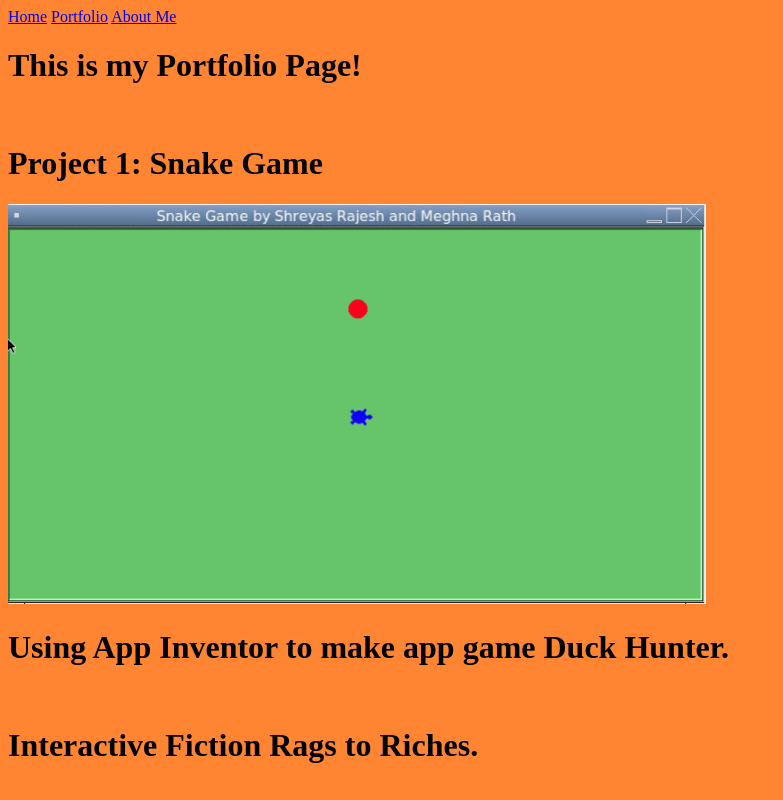
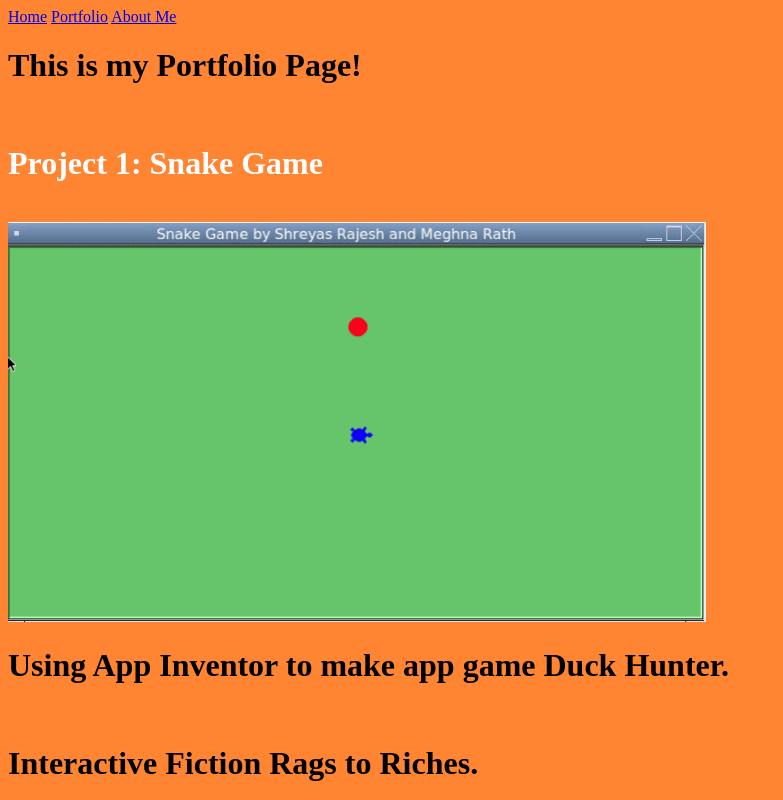
Before and after one commit to shreyasrajesh0917/OldPortfolioWebsite, a plain HTML site: page portfolio.html in a window 1280 px wide. Shown: the top 800 px of the page, without its empty margins (0-783 px from the left). Drawn offline with Linux system fonts and the light colour scheme.

Commit message:
Update portfolio.html

```diff
--- a/portfolio.html
+++ b/portfolio.html
@@ -10,7 +10,8 @@
     <a href="aboutme.html">About Me</a>
     <h1>This is my Portfolio Page!</h1>
     <br>
-    <h1>   Project 1: Snake Game</h1>
+   <h1 style="color:white;">Project 1: Snake Game</h1>
+    <br>
 
 <img src="SnakeGame.PNG" height="400">
     <br>
```
